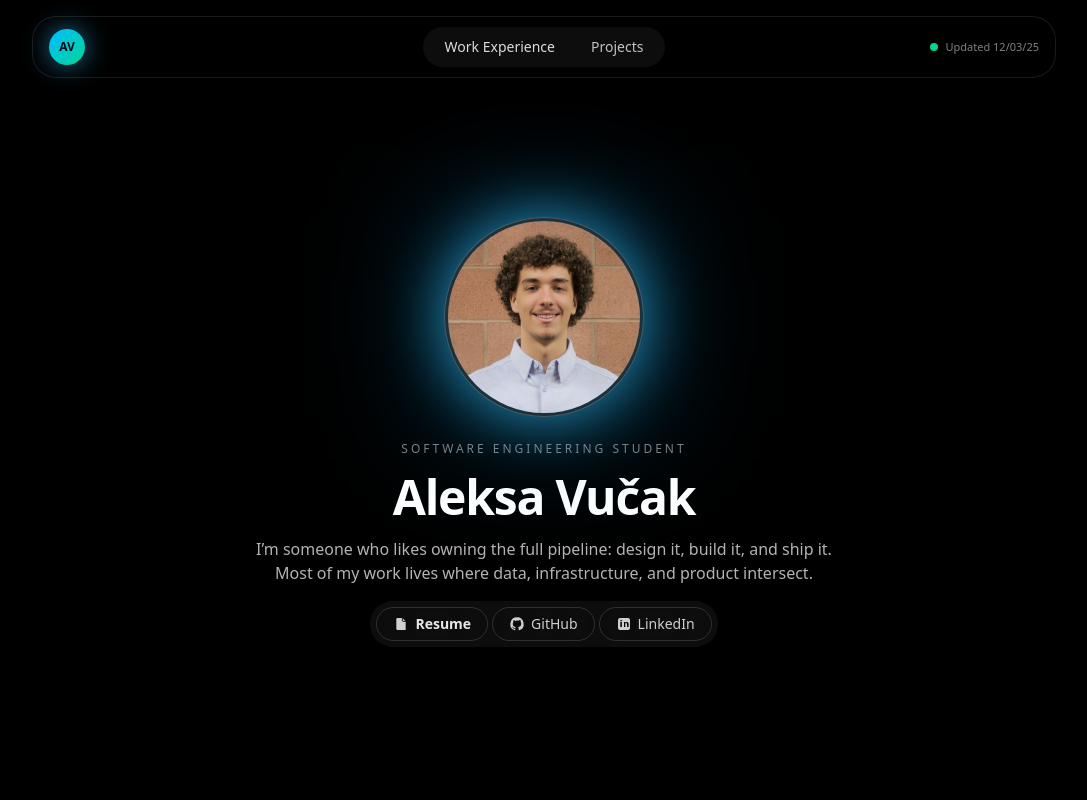
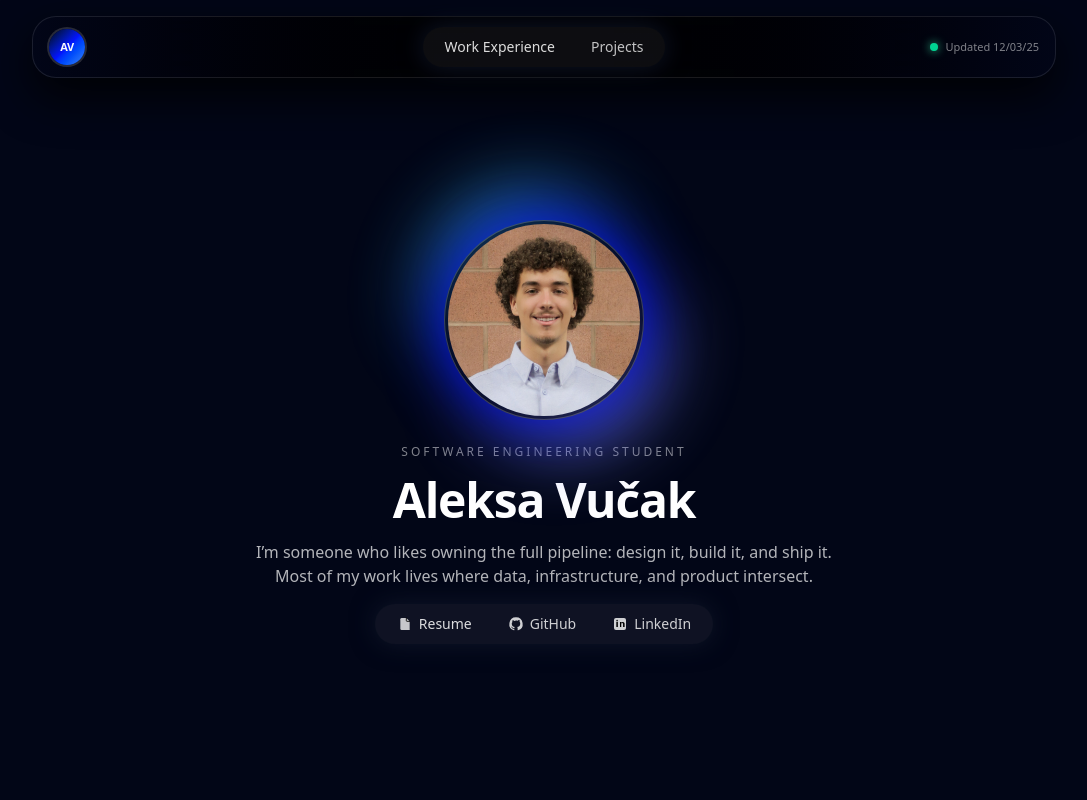
Before and after one commit to AleksaVucak/Portfolio, a Next.js app: page / in a window 1280 px wide. Shown: the top 800 px of the page, without its empty margins (96-1183 px from the left). Built offline with nearby package versions, Linux system fonts and the light colour scheme.

Commit message:
Updated UI

```diff
--- a/app/globals.css
+++ b/app/globals.css
@@ -5,3 +5,31 @@
     @apply rounded-2xl border border-white/10 bg-white/5 p-3 backdrop-blur-2xl;
   }
 }
+
+.avatar-glow {
+  position: absolute;
+  inset: -40px;
+  border-radius: 9999px;
+  background:
+    radial-gradient(circle at 20% 0%, rgba(56, 189, 248, 0.75), transparent 55%),
+    radial-gradient(circle at 80% 100%, rgba(129, 140, 248, 0.8), transparent 55%),
+    radial-gradient(circle at 50% 50%, rgba(3, 19, 252, 0.95), transparent 60%);
+  opacity: 0.7;
+  filter: blur(32px);
+  animation: avatarGlow 18s ease-in-out infinite alternate;
+}
+
+@keyframes avatarGlow {
+  0% {
+    transform: translate3d(-4px, 4px, 0) scale(0.98);
+    opacity: 0.55;
+  }
+  50% {
+    transform: translate3d(4px, -4px, 0) scale(1.04);
+    opacity: 0.95;
+  }
+  100% {
+    transform: translate3d(-2px, 2px, 0) scale(1);
+    opacity: 0.65;
+  }
+}
--- a/app/page.tsx
+++ b/app/page.tsx
@@ -18,25 +18,32 @@ export default function HomePage() {
   return (
     <main
       id="top"
-      className="relative min-h-screen overflow-hidden bg-black text-white transition-colors duration-500 pt-16"
+      className="relative min-h-screen overflow-hidden bg-[#020617] text-white transition-colors duration-500 pt-16"
     >
+      {/* navy background with subtle blue glows */}
+      <div className="pointer-events-none absolute inset-0 -z-10">
+        <div className="absolute inset-0 bg-gradient-to-b from-[#020617] via-black to-black" />
+        <div className="absolute inset-0 mix-blend-screen opacity-60 bg-[radial-gradient(circle_at_15%_0%,_rgba(56,189,248,0.45),_transparent_55%)]" />
+        <div className="absolute inset-0 mix-blend-screen opacity-55 bg-[radial-gradient(circle_at_85%_110%,_rgba(129,140,248,0.5),_transparent_55%)]" />
+      </div>
+
       <div className="relative z-10">
         {/* NAVBAR */}
         <header className="fixed top-4 left-0 right-0 z-20 px-4 sm:px-8">
-          <div className="mx-auto flex max-w-5xl items-center rounded-3xl border border-white/10 bg-black/80 px-4 py-2.5 shadow-[0_18px_45px_rgba(0,0,0,0.85)] backdrop-blur-2xl">
+          <div className="mx-auto flex max-w-5xl items-center rounded-3xl border border-white/10 bg-gradient-to-r from-slate-950/90 via-black/80 to-slate-950/90 px-4 py-2.5 shadow-[0_18px_45px_rgba(0,0,0,0.85)] backdrop-blur-2xl">
             {/* Left: AV logo */}
             <div className="flex flex-1">
               <a
                 href="#top"
                 onClick={(e) => handleSmoothScroll(e, "#top")}
-                className="flex h-9 w-9 items-center justify-center rounded-full bg-gradient-to-br from-sky-400 to-emerald-400 text-xs font-semibold text-slate-950 shadow-[0_0_26px_rgba(56,189,248,0.6)]"
+                className="flex h-9 w-9 items-center justify-center rounded-full bg-gradient-to-br from-[#020617] via-[#0313fc] to-[#3b82f6] text-[11px] font-semibold tracking-tight text-slate-50 ring-2 ring-white/15"
               >
                 AV
               </a>
             </div>
 
             {/* Center: nav buttons */}
-            <nav className="flex items-center gap-1 rounded-full bg-white/5 px-1.5 py-1 text-xs sm:text-sm">
+            <nav className="flex items-center gap-1 rounded-full bg-white/5 px-1.5 py-1 text-xs sm:text-sm shadow-[0_0_25px_rgba(15,23,42,0.9)]">
               <a
                 href="#experience"
                 onClick={(e) => handleSmoothScroll(e, "#experience")}
@@ -55,7 +62,7 @@ export default function HomePage() {
 
             {/* Right: updated status */}
             <div className="hidden flex-1 items-center justify-end gap-2 text-[11px] text-white/50 sm:flex">
-              <span className="h-2 w-2 rounded-full bg-emerald-400" />
+              <span className="h-2 w-2 rounded-full bg-emerald-400 shadow-[0_0_10px_rgba(52,211,153,0.9)]" />
               <span>Updated 12/03/25</span>
             </div>
           </div>
@@ -64,10 +71,12 @@ export default function HomePage() {
         {/* HERO — fills the rest of the screen under the navbar */}
         <section className="flex min-h-[calc(100vh-4rem)] items-center justify-center px-4 py-10 sm:px-6">
           <div className="mx-auto flex w-full max-w-3xl flex-col items-center gap-6 text-center">
-            {/* Circular image with local blue glow */}
+            {/* Circular image with modern glow (no extra ring) */}
             <div className="relative">
-              <div className="absolute inset-0 bg-sky-500/35 blur-3xl" />
-              <div className="relative rounded-full border border-white/20 bg-white/10 p-[3px] shadow-[0_0_60px_rgba(56,189,248,0.7)]">
+              {/* animated aurora glow (CSS in globals) */}
+              <div className="avatar-glow" />
+              {/* inner frame */}
+              <div className="relative rounded-full border border-white/20 bg-black/40 p-[3px] shadow-[0_0_60px_rgba(3,19,252,0.9)]">
                 <div className="relative h-40 w-40 overflow-hidden rounded-full sm:h-48 sm:w-48">
                   <Image
                     src="/me2.jpg"
@@ -93,15 +102,15 @@ export default function HomePage() {
                 infrastructure, and product intersect.
               </p>
 
-              {/* CTA buttons – conjoined pill with icons + labels */}
+              {/* CTA buttons – same pill + button style as navbar */}
               <div className="mt-4 flex justify-center">
-                <div className="inline-flex items-center gap-1 rounded-full bg-white/5 px-1.5 py-1.5 text-xs sm:text-sm">
-                  {/* Resume – now same style as other buttons */}
+                <div className="flex items-center gap-1 rounded-full bg-white/5 px-1.5 py-1 text-xs sm:text-sm shadow-[0_0_25px_rgba(15,23,42,0.9)]">
+                  {/* Resume */}
                   <a
                     href="/Aleksa_Vucak_Resume.pdf"
                     target="_blank"
                     rel="noopener noreferrer"
-                    className="inline-flex items-center gap-1.5 rounded-full border border-white/15 bg-white/0 px-4 py-1.5 font-semibold text-white/90 backdrop-blur-2xl transition hover:bg-white/10 hover:text-white"
+                    className="flex items-center gap-1.5 rounded-full px-4 py-1.5 font-medium text-white/85 transition hover:bg-white/10 hover:text-white"
                   >
                     <svg
                       aria-hidden="true"
@@ -129,7 +138,7 @@ export default function HomePage() {
                     href="https://github.com/AleksaVucak"
                     target="_blank"
                     rel="noopener noreferrer"
-                    className="inline-flex items-center gap-1.5 rounded-full border border-white/15 bg-white/0 px-4 py-1.5 font-medium text-white/80 backdrop-blur-2xl transition hover:bg-white/10 hover:text-white"
+                    className="flex items-center gap-1.5 rounded-full px-4 py-1.5 font-medium text-white/80 transition hover:bg-white/10 hover:text-white"
                   >
                     <svg
                       aria-hidden="true"
@@ -149,7 +158,7 @@ export default function HomePage() {
                     href="https://www.linkedin.com/in/aleksa-vucak-587923298/"
                     target="_blank"
                     rel="noopener noreferrer"
-                    className="inline-flex items-center gap-1.5 rounded-full border border-white/15 bg-white/0 px-4 py-1.5 font-medium text-white/80 backdrop-blur-2xl transition hover:bg-white/10 hover:text-white"
+                    className="flex items-center gap-1.5 rounded-full px-4 py-1.5 font-medium text-white/80 transition hover:bg-white/10 hover:text-white"
                   >
                     <svg
                       aria-hidden="true"
@@ -338,7 +347,7 @@ export default function HomePage() {
               {/* content on top */}
               <div className="relative flex items-center justify-center px-6 py-8">
                 <span className="rounded-full bg-black/80 px-4 py-1 text-xs font-semibold tracking-wide text-yellow-300 sm:text-sm">
-                  PROJECT GALLERY UNDER CONSTRUCTION
+                  🚧 PROJECT GALLERY UNDER CONSTRUCTION 🚧
                 </span>
               </div>
             </div>
```
